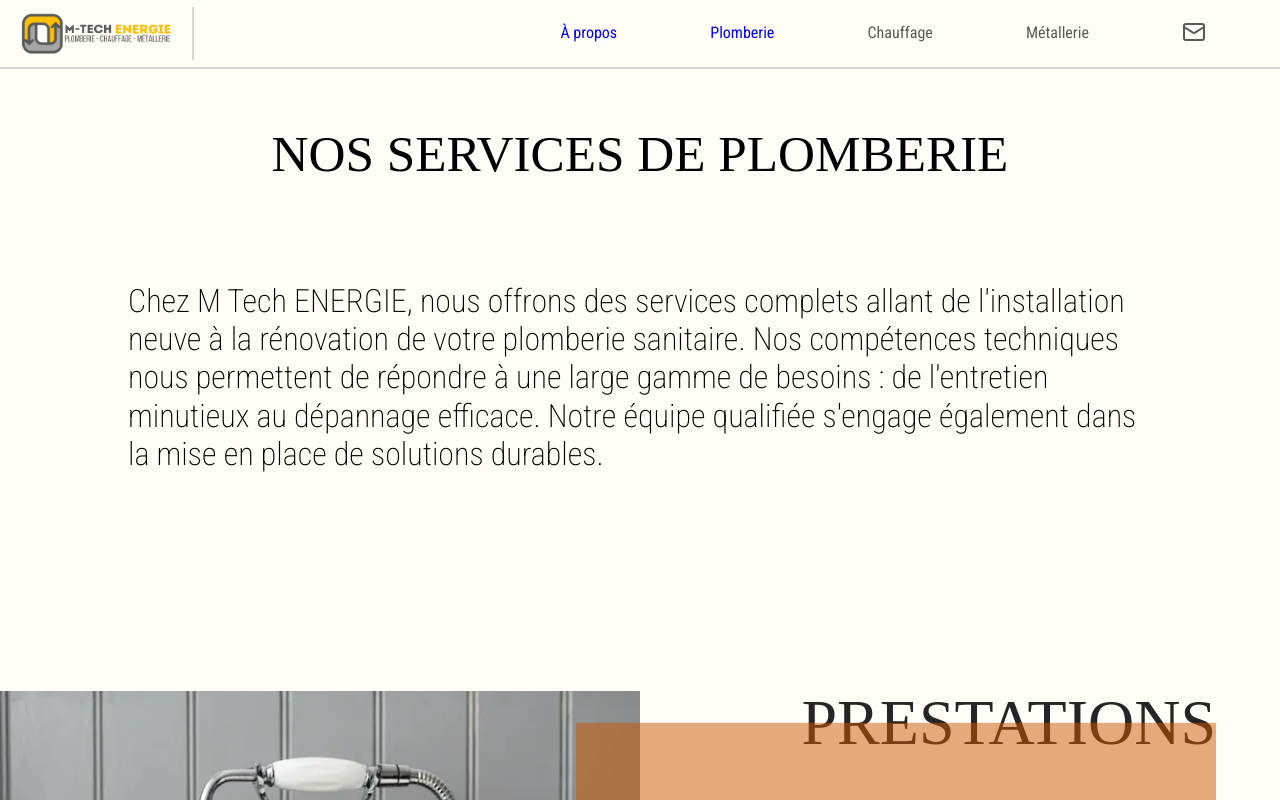
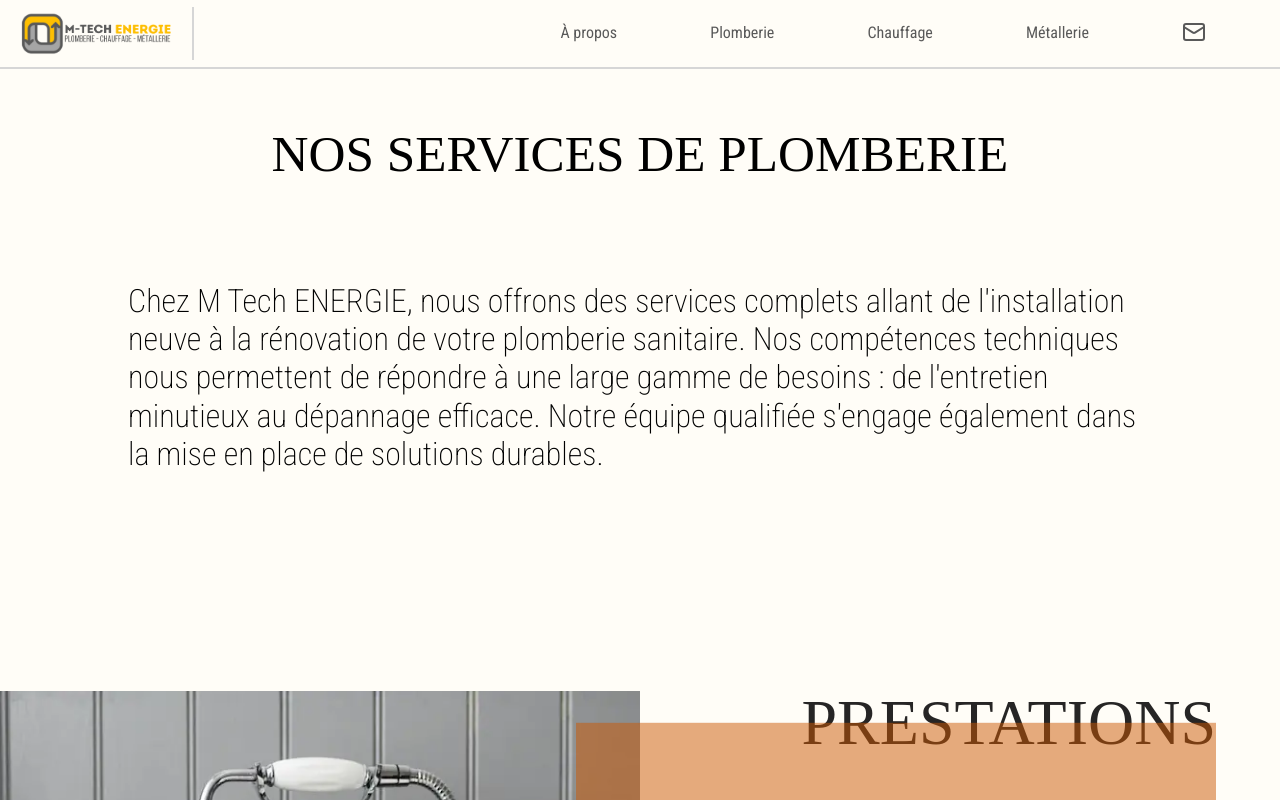
Before and after one commit to lomi9/m-tech_energie, a React (Create React App) app: page /plomberie in a window 1280 px wide. Shown: the top 800 px of the page. Built offline with nearby package versions, Linux system fonts and the light colour scheme; a web font is replaced by a local one.

Commit message:
style : navbar items (hover)

```diff
--- a/src/components/navbar/Navbar.jsx
+++ b/src/components/navbar/Navbar.jsx
@@ -2,6 +2,7 @@ import React, { useState } from 'react';
 import { Mail } from 'lucide-react';
 import logo from "../../assets/logo-mtech-energie.png";
 import { Link } from 'react-router-dom';
+import { HashLink } from 'react-router-hash-link';
 
 export default function Navbar () {
 
@@ -28,7 +29,7 @@ export default function Navbar () {
             </div>
             <div className="navbar__right">
                 <nav className={`navbar__right-nav ${menuOpen ? 'navbar__right-nav--open' : ''}`}>
-                    <a href="#about" className="navbar__right-nav-item">À propos</a>
+                    <HashLink to="/home#about" className="navbar__right-nav-item">À propos</HashLink>
                     <Link to="/plomberie" className="navbar__right-nav-item">Plomberie</Link>
                     <p className="navbar__right-nav-item">Chauffage</p>
                     <p className="navbar__right-nav-item">Métallerie</p>
--- a/src/components/navbar/Navbar.scss
+++ b/src/components/navbar/Navbar.scss
@@ -52,13 +52,16 @@
               transition: color 0.3s ease;
               transition: background-color 0.3s ease;
               border-radius: 5px;
-                &:hover {
-                 background-color: $main-color-5;
-                color: $main-background-color;                }
-              &:active{
+              &, &:link, &:visited {
                 color: $main-color-2;
               }
-              &:visited{
+
+              &:hover, &:focus {
+                background-color: $main-color-5;
+                color: $main-background-color;
+              }
+
+              &:active {
                 color: $main-color-2;
               }
             }
```
